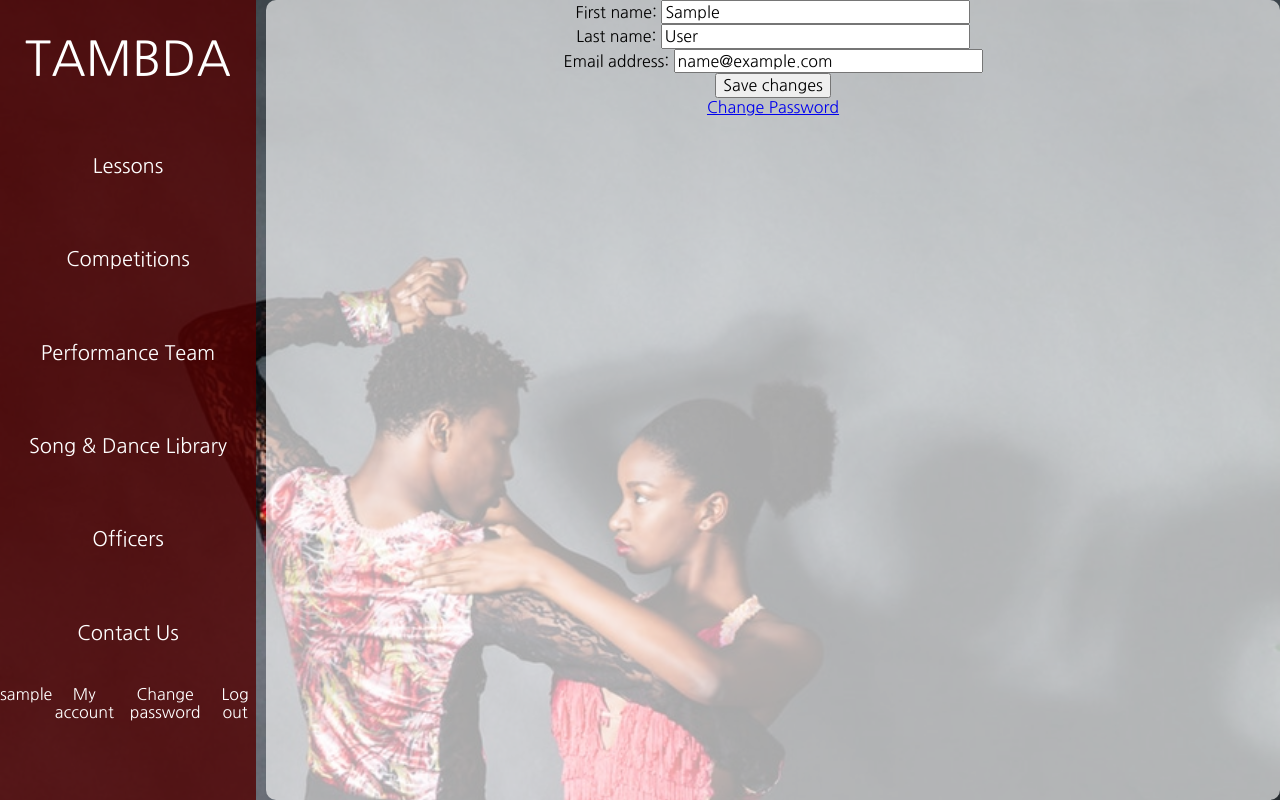
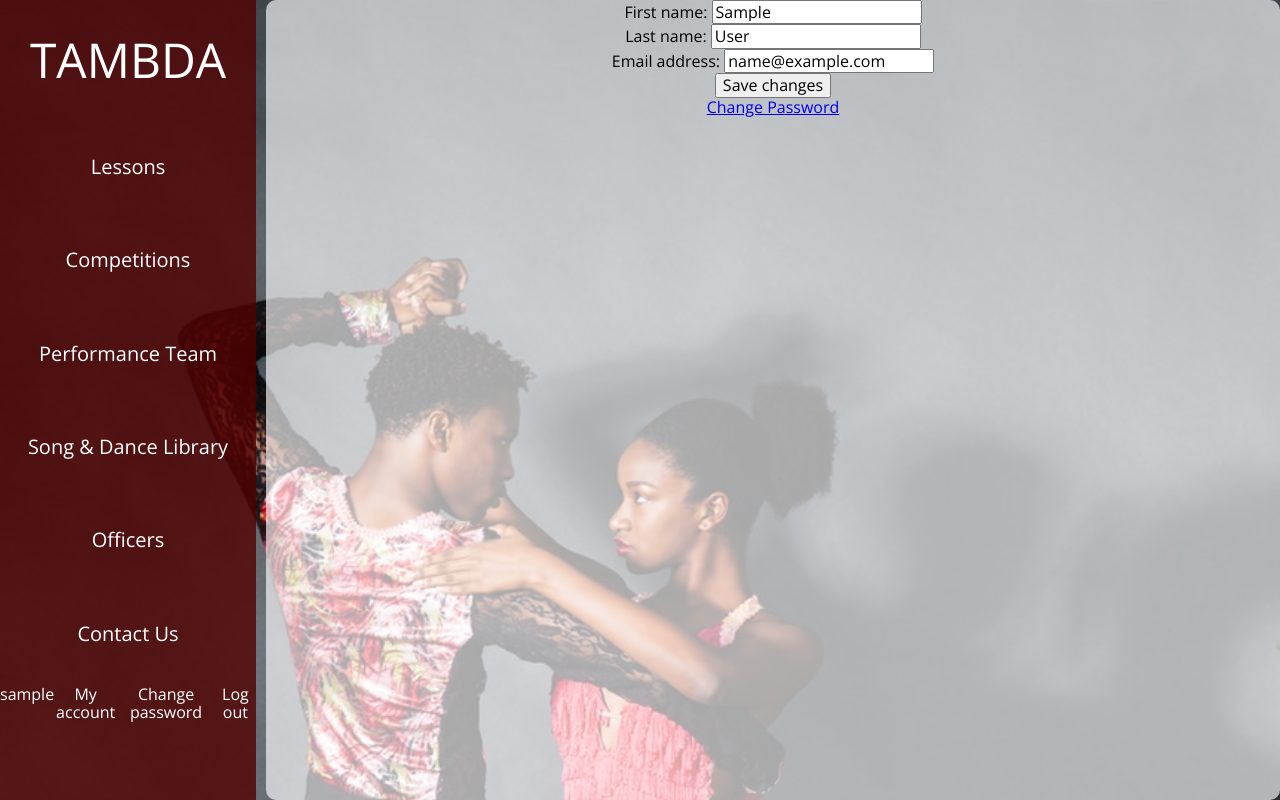
Before and after one commit to K20shores/TAMBDA, a Django app: page /setting/account/ in a window 1280 px wide. Run offline with Django 3.2, Linux system fonts and the light colour scheme; the visitor is signed in with stand-in values (Sample User, id 1); some libraries are stand-ins or nearby versions.

Commit message:
adding A&M acceptable fonts

```diff
--- a/tambda/static/css/app.css
+++ b/tambda/static/css/app.css
@@ -1,7 +1,9 @@
 /* hamburger courtesy of https://codepen.io/fourjuaneight/pen/xppPWw, thanks Juan! */
 
 body {
-  font-family: "Nanum Gothic", sans-serif;
+  font-family: "Oswald", sans-serif;
+  font-family: "Crimson Text", "Georgia", serif;
+  font-family: "Open Sans", "Helvetica Neue", Helvetica, Arial, sans-serif;
   color: black;
   background-image: url(../img/background1.jpg);
   background-repeat: no-repeat;
--- a/tambda/templates/base.html
+++ b/tambda/templates/base.html
@@ -13,10 +13,9 @@
     />
     <link rel="stylesheet" href="{% static 'css/normalize.css' %}" />
     <link rel="stylesheet" href="{% static 'css/app.css' %}" />
-    <link
-      href="https://fonts.googleapis.com/css?family=Nanum+Gothic"
-      rel="stylesheet"
-    />
+    <link href="https://fonts.googleapis.com/css?family=Oswald" rel="stylesheet">
+    <link href="https://fonts.googleapis.com/css?family=Crimson+Text" rel="stylesheet">
+    <link href="https://fonts.googleapis.com/css?family=Open+Sans" rel="stylesheet">
     {% block stylesheet %}{% endblock %}
   </head>
 
```
